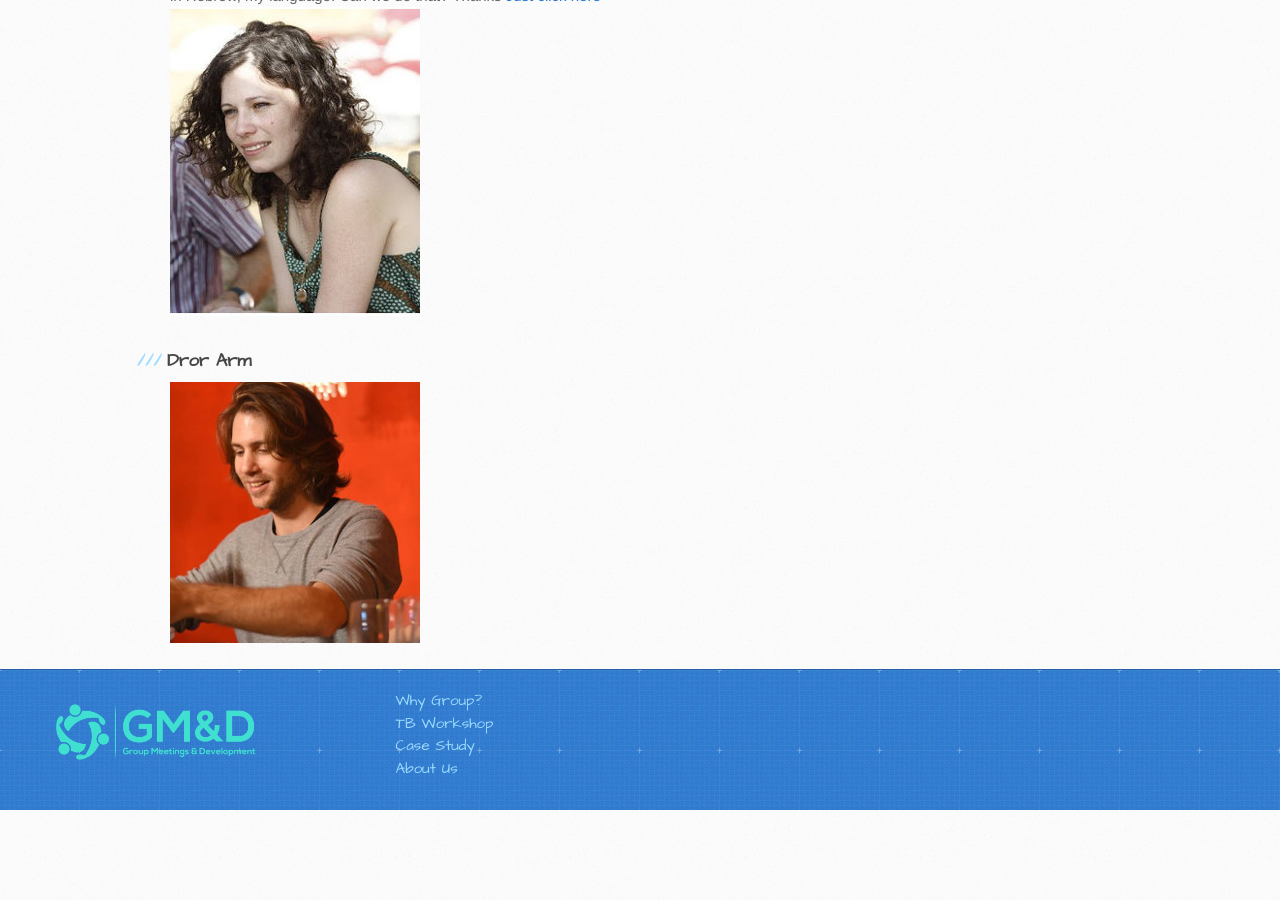
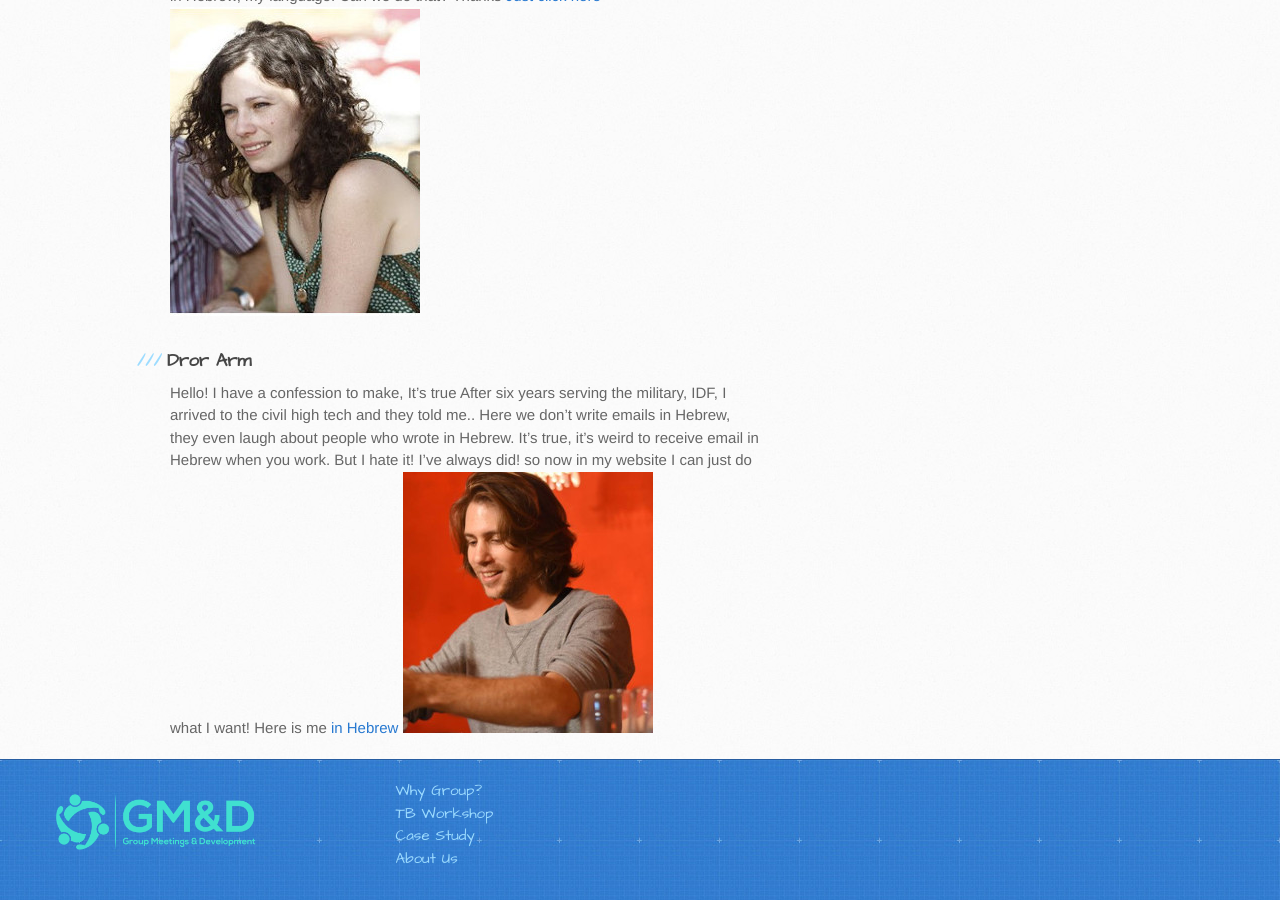
Before and after one commit to drorarm/gmnd, a Jekyll site: the page built from index.md, in a window 1280 px wide and 900 px high, scrolled down 1396 px. Built offline with Jekyll 4.4.1, drawn with Linux system fonts in a browser that asks for light colours; our own code applies the rules of GitHub Pages for plain Markdown files; before the commit the page ends 2206 px from its top, so only the background shows below that.

Commit message:
add dror in hebrew

```diff
--- a/index.md
+++ b/index.md
@@ -66,4 +66,8 @@ What happens next, define next sprint.
  ![Octocat](assets/images/mor.jpg)
 
 ### Dror Arm
+Hello! I have a confession to make, It's true After six years serving the military, IDF, I arrived to the civil high tech and they told me..
+Here we don't write emails in Hebrew, they even laugh about people who wrote in Hebrew.  It's true, it's weird to receive email in Hebrew when you work.
+But I hate it! I've always did! so now in my website I can just do what I want!
+Here is me [in Hebrew](./dror_in_hebrew.md)
  ![Octocat](assets/images/dror.jpg)
```
Also changed, not shown: dror_in_hebrew.md (added, +12 -0 lines).
